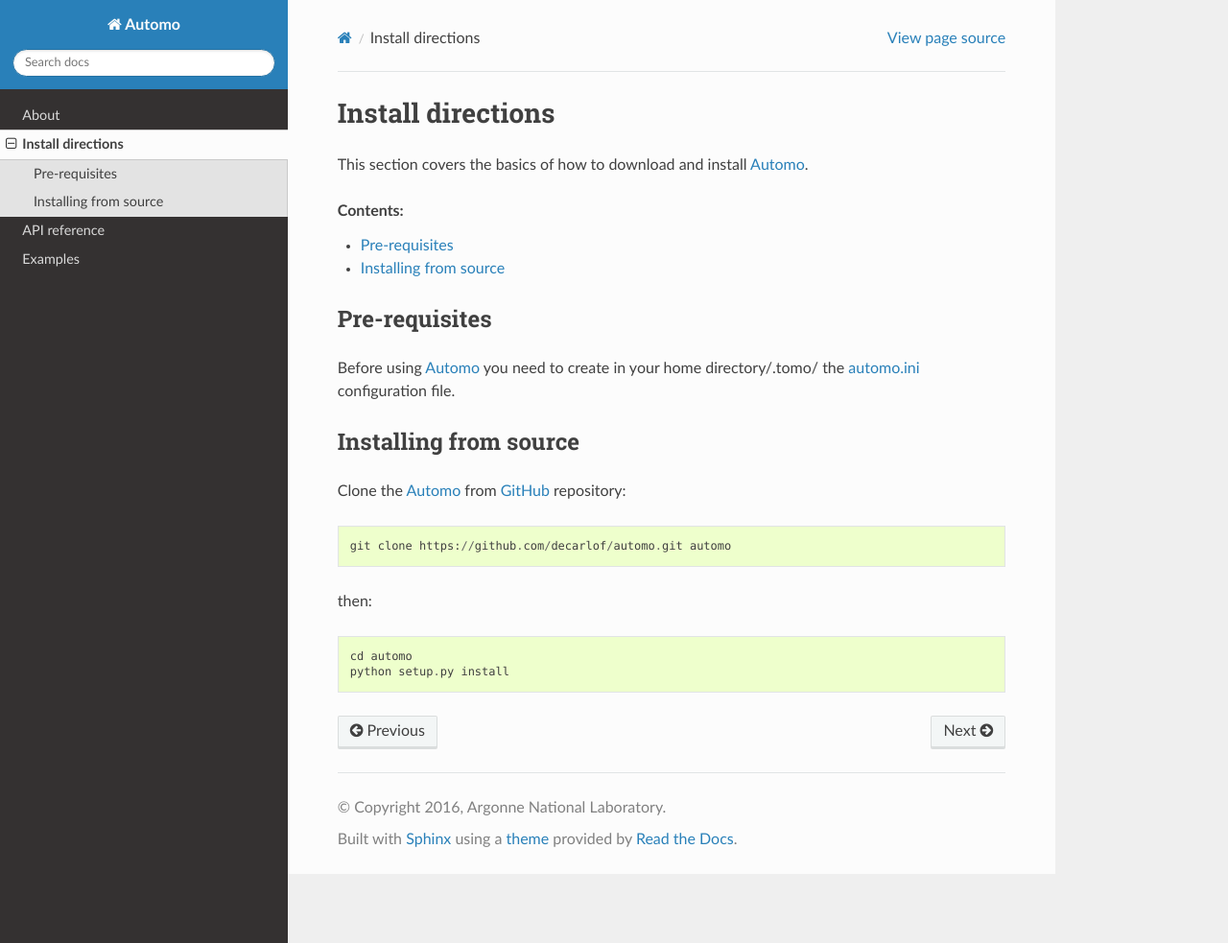
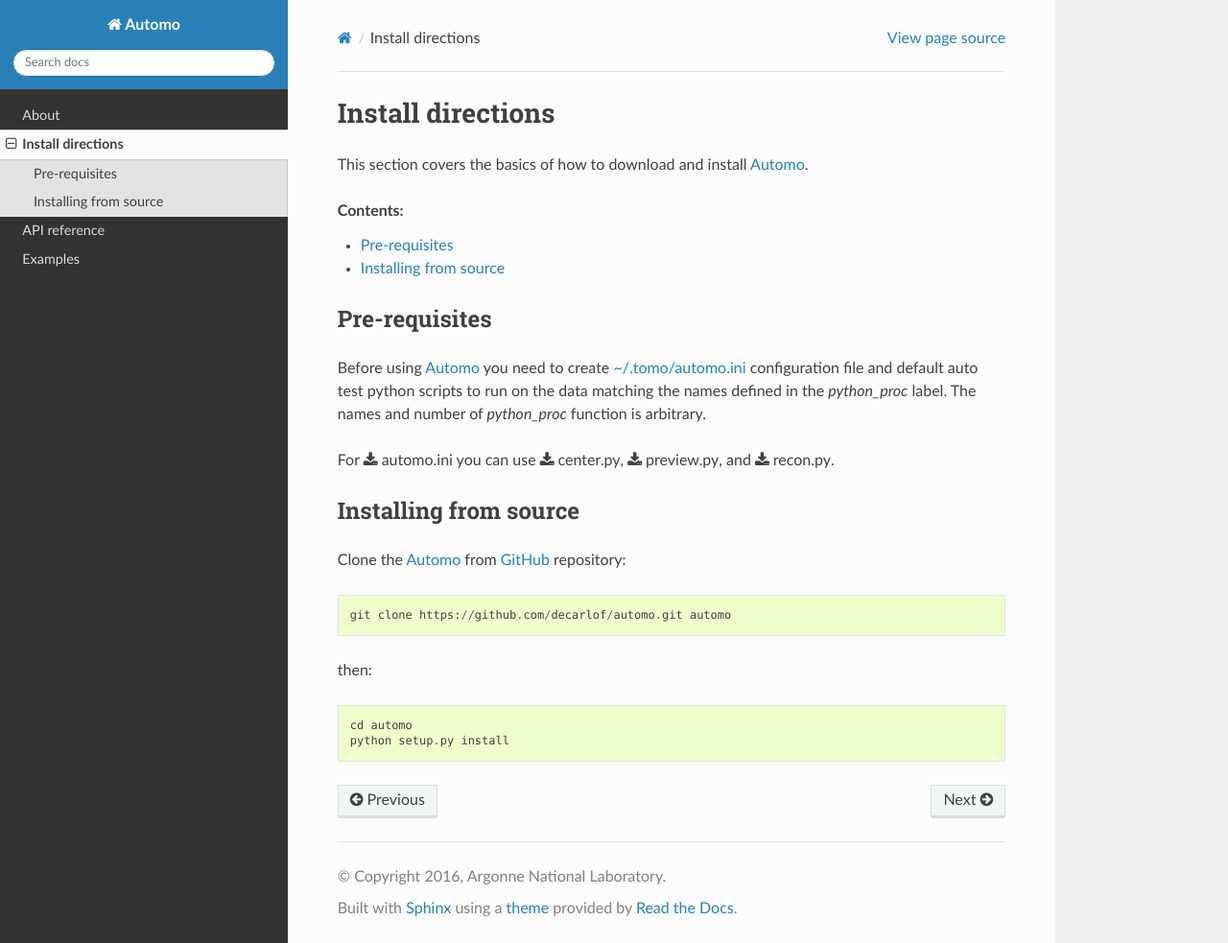
Before and after one commit to decarlof/automo, a Sphinx documentation site: the page built from doc/source/install.rst, in a window 1280 px wide and 983 px high. Shown: the whole window at 96% size. Built offline with Sphinx 7.4.7 and the Read the Docs theme 2.0.0, drawn with Linux system fonts in a browser that asks for light colours; pages that are not in the unit, such as notebooks, are missing from menus.

Commit message:
updated doc

```diff
--- a/doc/source/install.rst
+++ b/doc/source/install.rst
@@ -12,9 +12,13 @@
 ==============
 
 Before using `Automo <https://github.com/decarlof/automo>`_  you need to
-create in your home directory/.tomo/ the
-`automo.ini <https://github.com/decarlof/automo/blob/master/config/automo.ini>`__
-configuration file.
+create `~/.tomo/automo.ini <https://github.com/decarlof/automo/blob/master/config/automo.ini>`__
+configuration file and default auto test python scripts to run on the data matching the names
+defined in the `python_proc` label. The names and number of `python_proc` function is arbitrary.
+
+For :download:`automo.ini<../../config/automo.ini>` you can use
+:download:`center.py<../../config/center.py>`, :download:`preview.py<../../config/preview.py>`,
+and :download:`recon.py<../../config/recon.py>`.
 
 
 Installing from source
```
